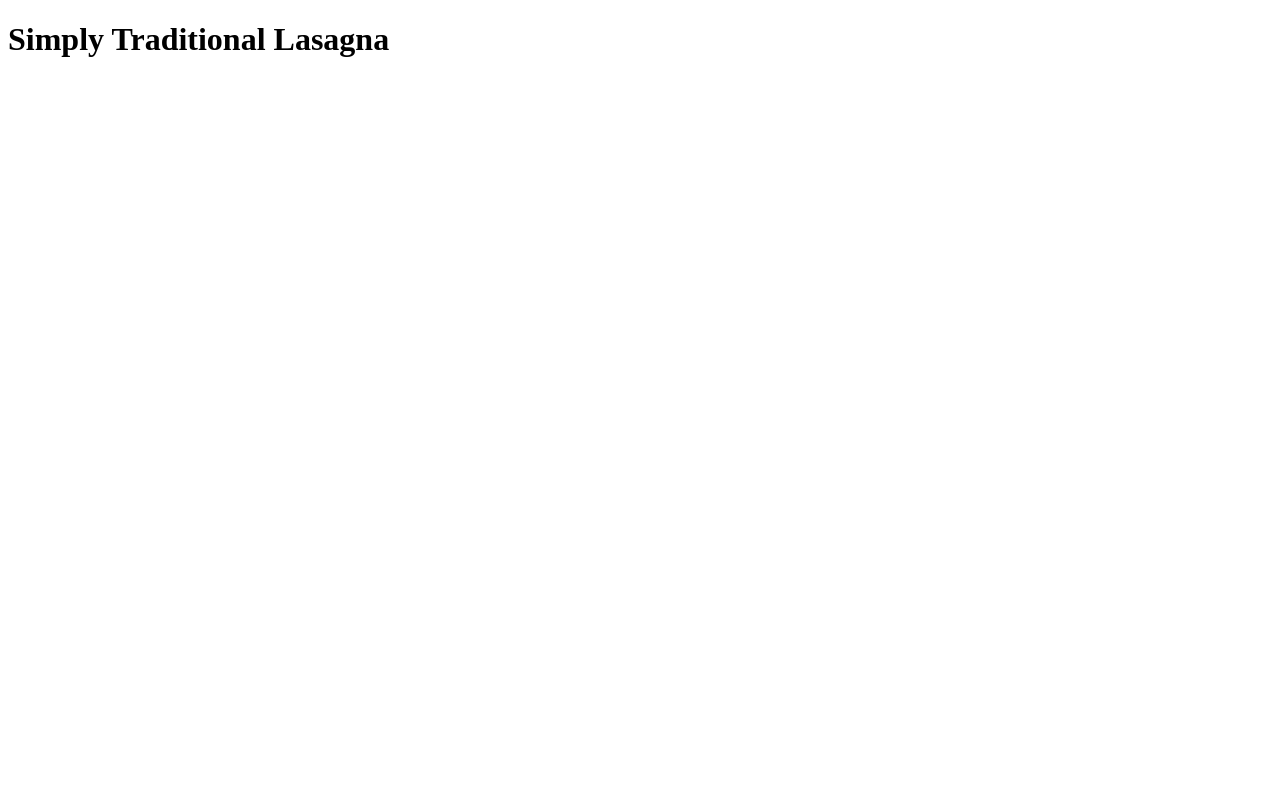
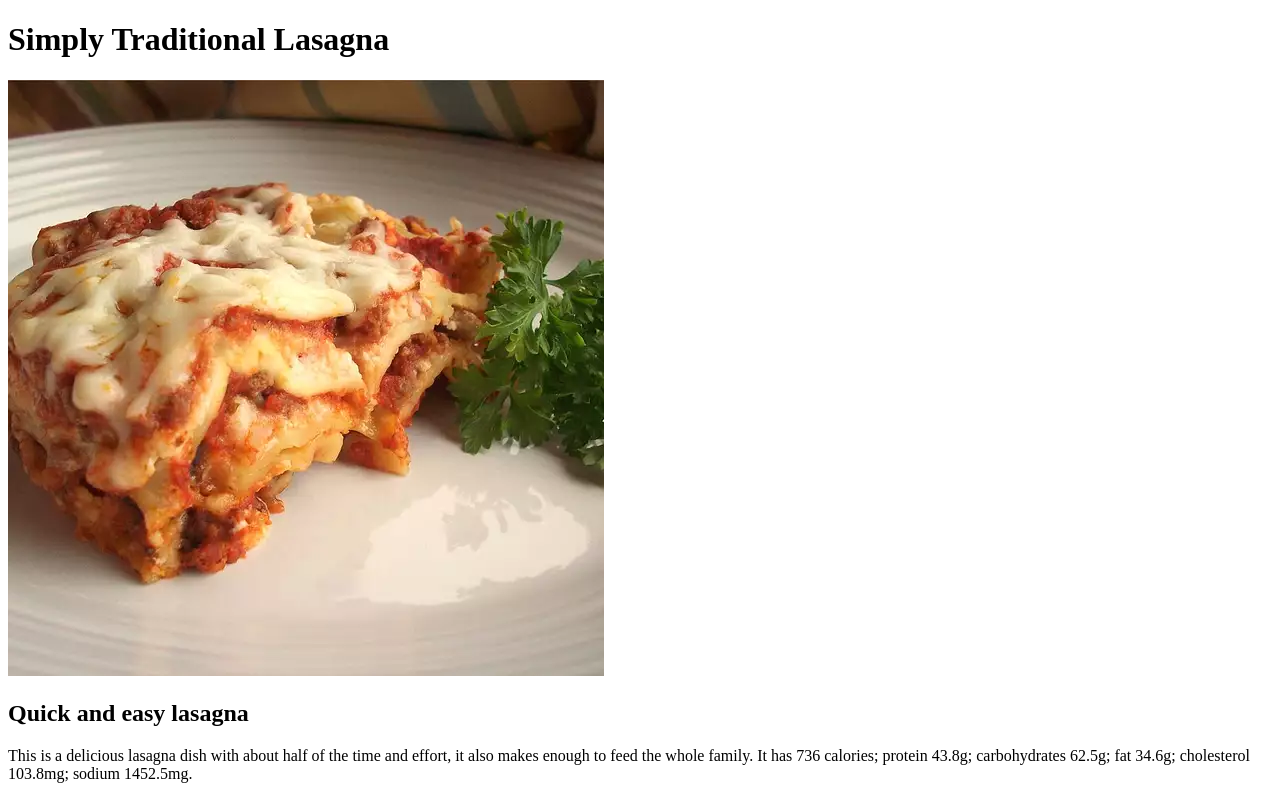
Before and after one commit to Dirttrac/odin-recipes, a plain HTML site: page recipes/lasagna.html in a window 1280 px wide. Drawn offline with Linux system fonts and the light colour scheme.

Commit message:
Add lasagna picture and discription

```diff
--- a/recipes/lasagna.html
+++ b/recipes/lasagna.html
@@ -9,5 +9,11 @@
 
     <body>
         <h1>Simply Traditional Lasagna</h1>
+
+        <img src="../img/simplay-traditional-lasagna.jpg" alt="Picture of lasagna">
+
+        <h2>Quick and easy lasagna</h2>
+
+        <p>This is a delicious lasagna dish with about half of the time and effort, it also makes enough to feed the whole family. It has 736 calories; protein 43.8g; carbohydrates 62.5g; fat 34.6g; cholesterol 103.8mg; sodium 1452.5mg.</p>
     </body>
 </html>
```
